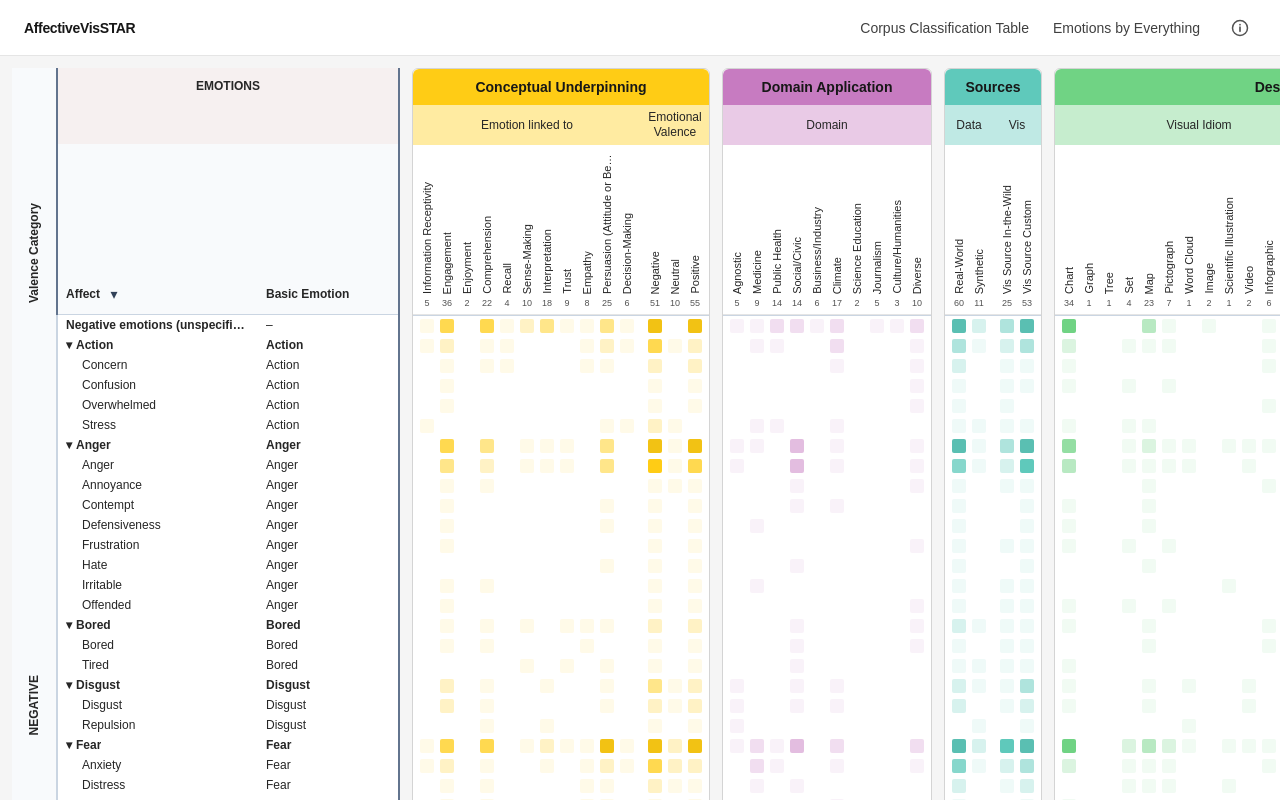
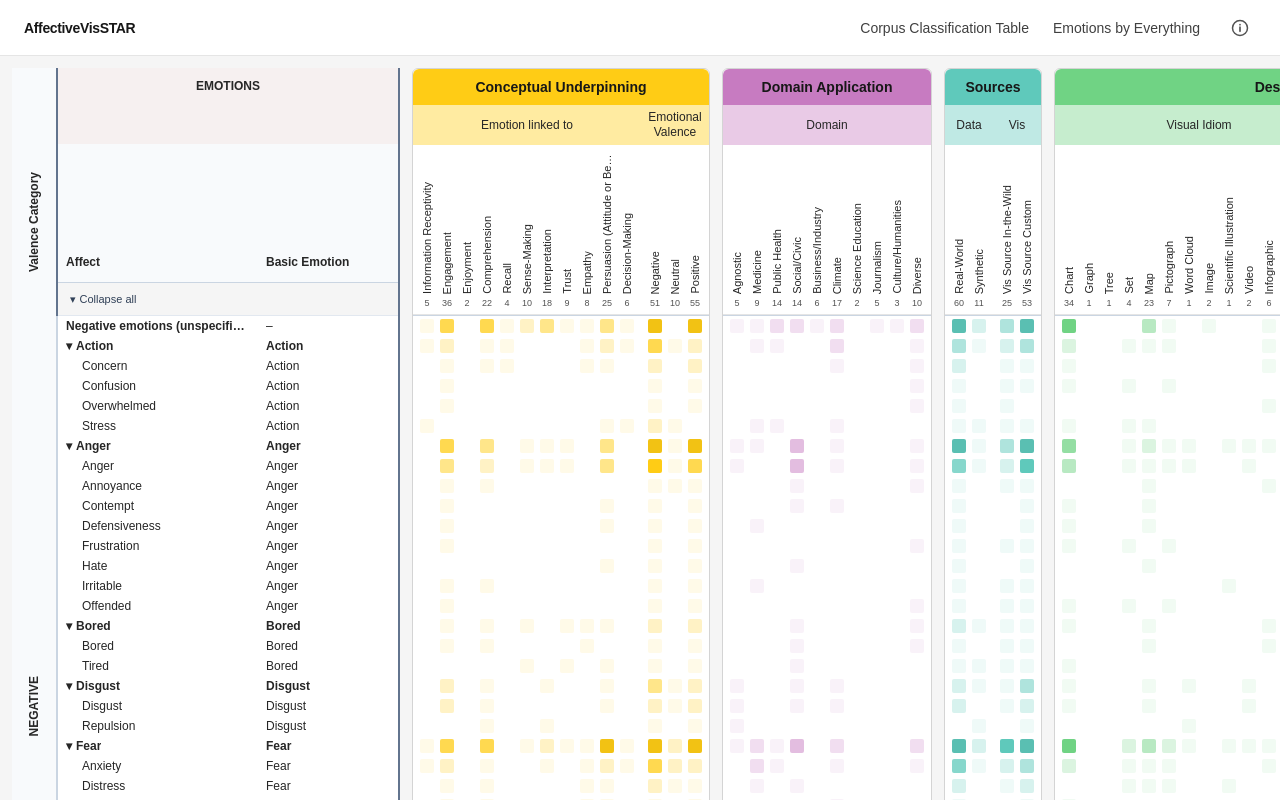
Before and after one commit to AffectiveVisSTAR/AffectiveVisSTAR.github.io, a Next.js app in the folder inf219/: page /emotions in a window 1280 px wide. Shown: the top 800 px of the page. Built offline with nearby package versions, Linux system fonts and the light colour scheme.

Commit message:
style: move collapse and expand control to a separate row below emotion headers

```diff
--- a/inf219/components/emotions/EmotionColumn.tsx
+++ b/inf219/components/emotions/EmotionColumn.tsx
@@ -33,8 +33,8 @@ export default function EmotionColumn({ groups, collapsedGroups, onToggleGroup,
         </colgroup>
         <thead className="sticky top-0 z-10 bg-slate-50">
           <tr>
-            <th rowSpan={3} scope="col" className="border-r-2 border-slate-500 p-0 align-bottom">
-              <div className="flex items-end justify-center pb-3" style={{ width: CATEGORY_WIDTH }}>
+            <th rowSpan={4} scope="col" className="border-r-2 border-slate-500 p-0 align-bottom">
+              <div className="flex items-end justify-center pb-11" style={{ width: CATEGORY_WIDTH }}>
                 <span style={{ writingMode: "vertical-rl", transform: "rotate(180deg)" }}>
                   Valence Category
                 </span>
@@ -56,24 +56,28 @@ export default function EmotionColumn({ groups, collapsedGroups, onToggleGroup,
               <th key={column.key} scope="col" className="border-b border-slate-300 p-0">
                 <div
                   className="flex items-end justify-start gap-1 px-2 pb-3"
-                  style={{ height: LABEL_HEIGHT, width: column.width }}
+                  style={{ height: LABEL_HEIGHT - 32, width: column.width }}
                 >
                   <span>{column.label}</span>
-                  {column.key === "name" && (
+                </div>
+              </th>
+            ))}
+          </tr>
+          <tr>
+            <td colSpan={2} className="border-b border-slate-200 bg-neutral-100 p-0 text-left">
+              <div className="flex items-center px-2" style={{ height: 32 }}>
                 <button
                   type="button"
                   onClick={canCollapseAll ? onCollapseAll : onExpandAll}
                   disabled={!canCollapseAll && !canExpandAll}
-                      title={canCollapseAll ? "Collapse all groups" : "Expand all groups"}
                   aria-label={canCollapseAll ? "Collapse all groups" : "Expand all groups"}
-                      className="inline-flex h-4 w-5 shrink-0 items-center justify-center self-end cursor-pointer rounded-sm text-sm font-normal text-slate-700 hover:bg-slate-200 hover:text-slate-900 focus-visible:outline-2 focus-visible:outline-blue-600 disabled:cursor-default disabled:opacity-40"
+                  className="inline-flex h-7 items-center gap-1 rounded-sm px-1 text-[11px] font-medium text-slate-700 cursor-pointer hover:bg-slate-200 hover:text-slate-900 focus-visible:outline-2 focus-visible:outline-blue-600 disabled:cursor-default disabled:opacity-40"
                 >
                   <span aria-hidden="true">{canCollapseAll ? "▾" : "▸"}</span>
+                  <span>{canCollapseAll ? "Collapse all" : "Expand all"}</span>
                 </button>
-                  )}
               </div>
-              </th>
-            ))}
+            </td>
           </tr>
         </thead>
         {groups.map(({ category, rows }) => (
```
Lines whose indentation alone changed are shown as unchanged.
